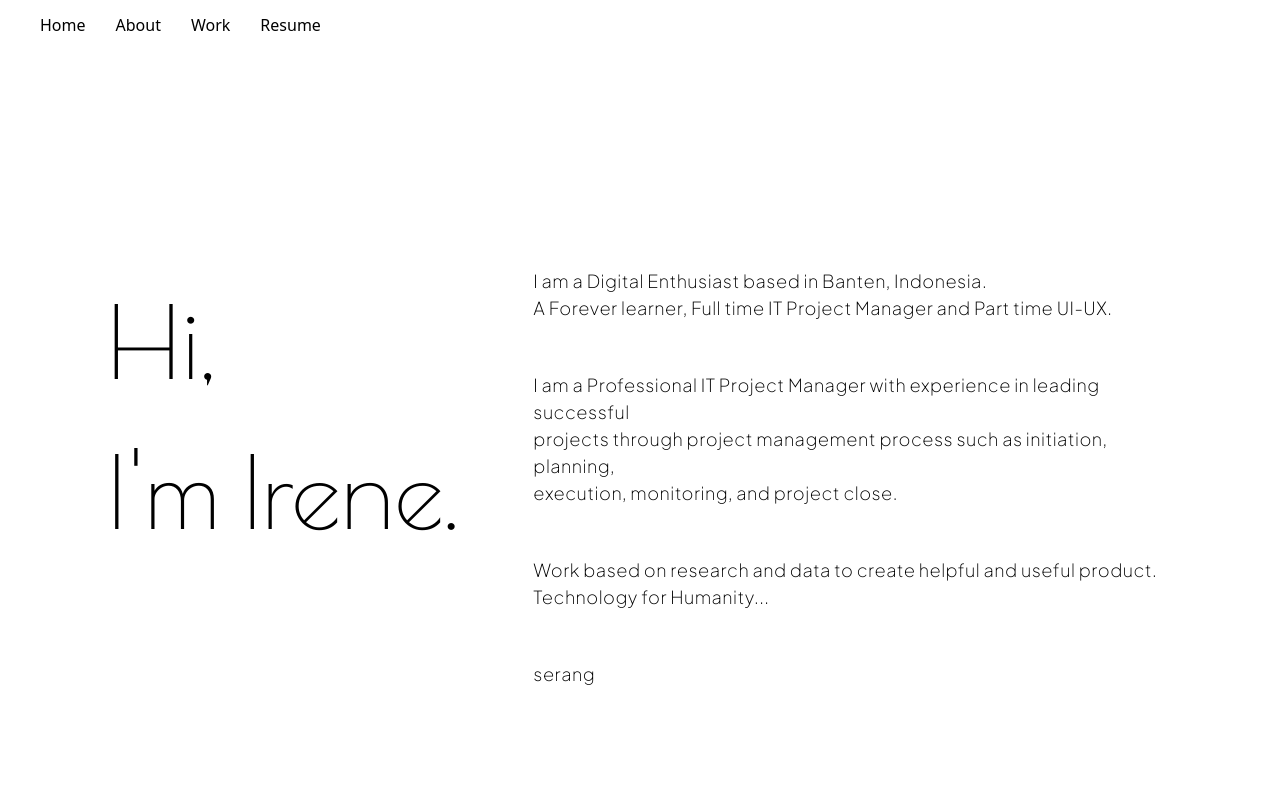
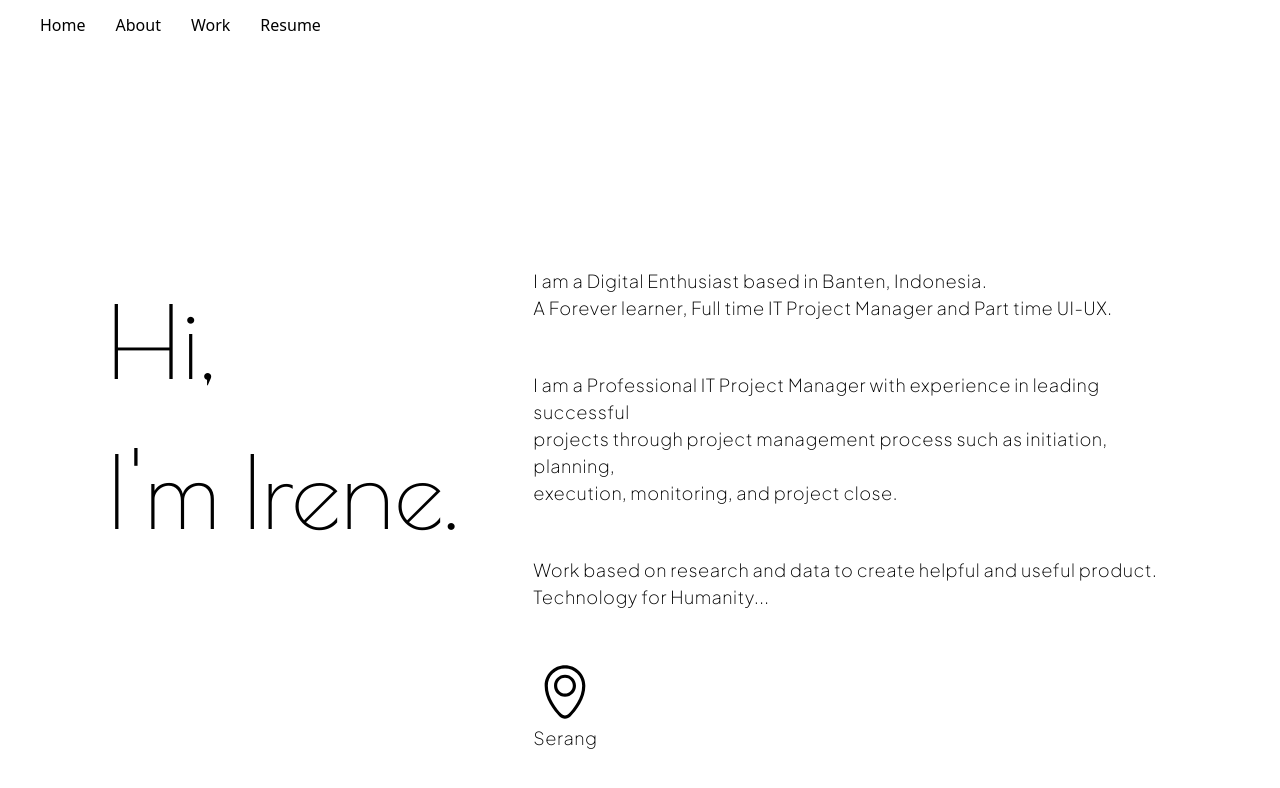
Before and after one commit to alfianwilfo/irensportofolio, a Nuxt app in the folder porto/: page /about in a window 1280 px wide. Shown: the top 788 px of the page. Built offline with nearby package versions, Linux system fonts and the light colour scheme.

Commit message:
init nuxt icon

```diff
--- a/porto/package.json
+++ b/porto/package.json
@@ -12,6 +12,7 @@
     "nuxt": "^3.0.0"
   },
   "dependencies": {
-    "@nuxtjs/google-fonts": "^2.0.0"
+    "@nuxtjs/google-fonts": "^2.0.0",
+    "nuxt-icons": "^3.1.0"
   }
 }
--- a/porto/pages/about/index.vue
+++ b/porto/pages/about/index.vue
@@ -44,7 +44,11 @@ export default {
             product. <br />
             Technology for Humanity...
           </div>
-          <div>serang</div>
+          <div>
+            <div><nuxt-img src="/point.svg" /> Serang</div>
+            <div></div>
+            <div></div>
+          </div>
         </div>
       </div>
     </div>
```
Also changed, not shown: porto/static/point.svg (added), 1 other file (tests, documents, lock files or other folders).
